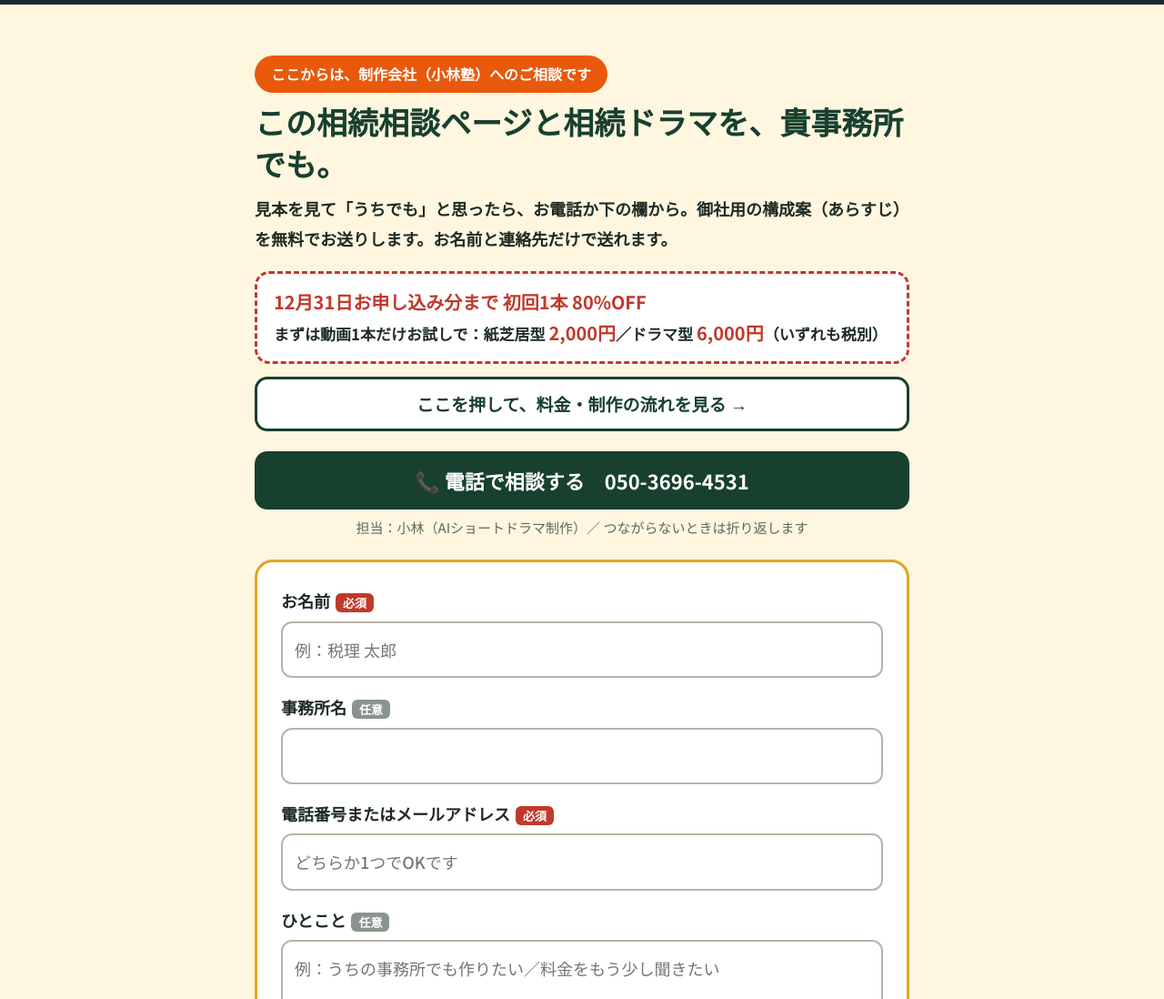
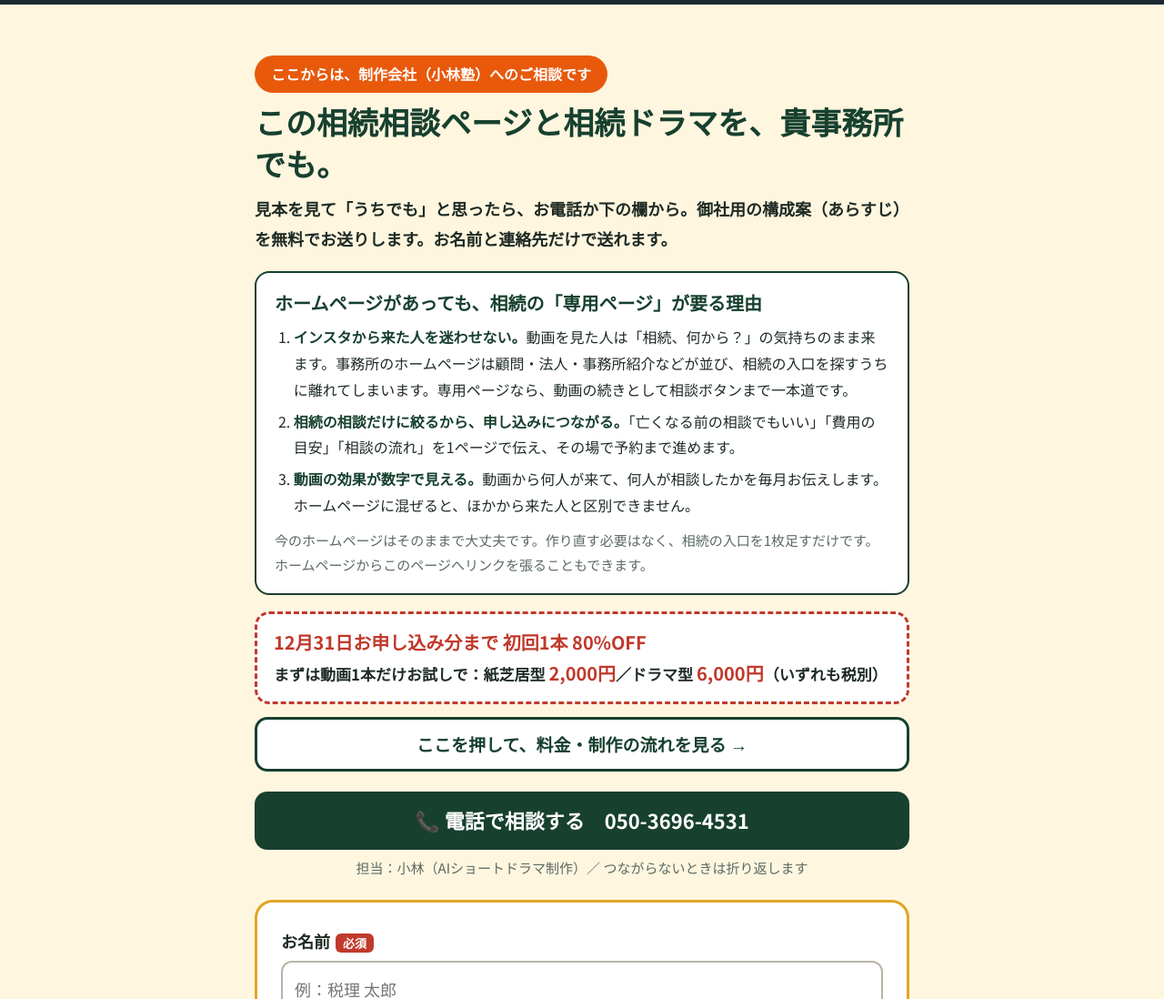
Before and after one commit to hiroki-kobayashi-ai/kobayashi-ai-drama-lp, a plain HTML site: page souzoku/sample/index.html in a window 1280 px wide. Shown: the part 8133-9231 px from the top of the page at 91% size. Drawn offline with Linux system fonts and the light colour scheme.

Commit message:
相続LP見本：小林塾ブロックに「ホームページがあっても専用ページが要る理由」を追加
Co-Authored-By: Claude Opus 5.5 <noreply@anthropic.com>
Claude-Session: https://claude.ai/code/session_01SeSef6XarMAXk5Uk8S9tQ4

```diff
--- a/contact-widget.js
+++ b/contact-widget.js
@@ -16,7 +16,8 @@
   var phMsg = (s && s.getAttribute('data-ph-msg')) || '例：うちの牧場でも作りたい／料金をもう少し聞きたい';
   var moreHref = s && s.getAttribute('data-more-href');   // 料金・制作の流れへのリンク（任意）
   var moreLabel = (s && s.getAttribute('data-more-label')) || '料金・制作の流れを詳しく見る';
-  var campaign = s && s.getAttribute('data-campaign');    // キャンペーンの一文（任意）
+  var campaign = s && s.getAttribute('data-campaign');
+  var why = s && s.getAttribute('data-why');              // 「なぜ専用ページが要るか」の説明（任意・HTML）    // キャンペーンの一文（任意）
   var page = location.pathname;
   function src(){ return window.__src || ''; }
   function ev(n, extra){ if(window.gtag){ var p = {src: src(), page: page}; for(var k in (extra||{})) p[k] = extra[k]; gtag('event', n, p); } }
@@ -36,6 +37,10 @@
     '#rk-contact label i.o{background:#8A948F}' +
     '#rk-contact input,#rk-contact textarea{font:inherit;font-weight:500;font-size:18px;padding:13px;border:2px solid #B9B4A6;border-radius:12px;min-height:54px;width:100%;box-sizing:border-box}' +
     '#rk-contact button{font:inherit;font-weight:900;font-size:22px;background:#E0A526;color:#1E2B25;border:none;border-radius:14px;min-height:64px;cursor:pointer}' +
+    '#rk-contact .rk-why{background:#fff;border-radius:16px;padding:18px 20px;margin:0 0 18px;border:2px solid #17402F}' +
+    '#rk-contact .rk-why h3{margin:0 0 8px;font-size:20px;font-weight:900;color:#17402F;line-height:1.5}' +
+    '#rk-contact .rk-why ol{margin:0;padding-left:1.3em}#rk-contact .rk-why li{margin:6px 0;font-size:16px}#rk-contact .rk-why li b{color:#17402F}' +
+    '#rk-contact .rk-why p{margin:10px 0 0;font-size:15px;color:#5B6A63}' +
     '#rk-contact .rk-camp{background:#fff;border:3px dashed #C0392B;border-radius:16px;padding:14px 18px;margin:0 0 14px;font-weight:700;font-size:17px;line-height:1.7}' +
     '#rk-contact .rk-camp b{color:#C0392B;font-size:20px}' +
     '#rk-contact .rk-more{display:flex;align-items:center;justify-content:center;background:#fff;color:#17402F;border:3px solid #17402F;text-decoration:none;font-weight:900;font-size:19px;border-radius:14px;min-height:58px;padding:10px;margin:0 0 22px}' +
@@ -56,6 +61,7 @@
     '<span class="rk-tag">ここからは、制作会社（小林塾）へのご相談です</span>' +
     '<h2>' + title + '</h2>' +
     '<p class="rk-lead">見本を見て「うちでも」と思ったら、お電話か下の欄から。御社用の構成案（あらすじ）を無料でお送りします。お名前と連絡先だけで送れます。</p>' +
+    (why ? '<div class="rk-why">' + why + '</div>' : '') +
     (campaign ? '<div class="rk-camp">' + campaign + '</div>' : '') +
     (moreHref ? '<a class="rk-more" id="rk-more" href="' + moreHref + '">' + moreLabel + ' →</a>' : '') +
     '<a class="rk-tel" href="tel:' + TEL.replace(/-/g,'') + '">📞 電話で相談する　' + TEL + '</a>' +
--- a/souzoku/sample/index.html
+++ b/souzoku/sample/index.html
@@ -588,6 +588,6 @@ document.getElementById("f").addEventListener("submit", function(e){
 });
 render();
 </script>
-<script src="/contact-widget.js" data-after="office-ft" data-more-href="/#price" data-more-label="ここを押して、料金・制作の流れを見る" data-campaign="<b>12月31日お申し込み分まで 初回1本 80%OFF</b><br>まずは動画1本だけお試しで：紙芝居型 <b>2,000円</b>／ドラマ型 <b>6,000円</b>（いずれも税別）" data-kind="相続・事業承継まるごと相談室スターターセット（税理士）" data-title="この相続相談ページと相続ドラマを、貴事務所でも。" data-bar="この相続相談ページを貴事務所でも" data-ph-name="例：税理 太郎" data-org-label="事務所名" data-ph-msg="例：うちの事務所でも作りたい／料金をもう少し聞きたい"></script>
+<script src="/contact-widget.js" data-after="office-ft" data-more-href="/#price" data-more-label="ここを押して、料金・制作の流れを見る" data-why="<h3>ホームページがあっても、相続の「専用ページ」が要る理由</h3><ol><li><b>インスタから来た人を迷わせない。</b>動画を見た人は「相続、何から？」の気持ちのまま来ます。事務所のホームページは顧問・法人・事務所紹介などが並び、相続の入口を探すうちに離れてしまいます。専用ページなら、動画の続きとして相談ボタンまで一本道です。</li><li><b>相続の相談だけに絞るから、申し込みにつながる。</b>「亡くなる前の相談でもいい」「費用の目安」「相談の流れ」を1ページで伝え、その場で予約まで進めます。</li><li><b>動画の効果が数字で見える。</b>動画から何人が来て、何人が相談したかを毎月お伝えします。ホームページに混ぜると、ほかから来た人と区別できません。</li></ol><p>今のホームページはそのままで大丈夫です。作り直す必要はなく、相続の入口を1枚足すだけです。ホームページからこのページへリンクを張ることもできます。</p>" data-campaign="<b>12月31日お申し込み分まで 初回1本 80%OFF</b><br>まずは動画1本だけお試しで：紙芝居型 <b>2,000円</b>／ドラマ型 <b>6,000円</b>（いずれも税別）" data-kind="相続・事業承継まるごと相談室スターターセット（税理士）" data-title="この相続相談ページと相続ドラマを、貴事務所でも。" data-bar="この相続相談ページを貴事務所でも" data-ph-name="例：税理 太郎" data-org-label="事務所名" data-ph-msg="例：うちの事務所でも作りたい／料金をもう少し聞きたい"></script>
 </body>
 </html>
```
